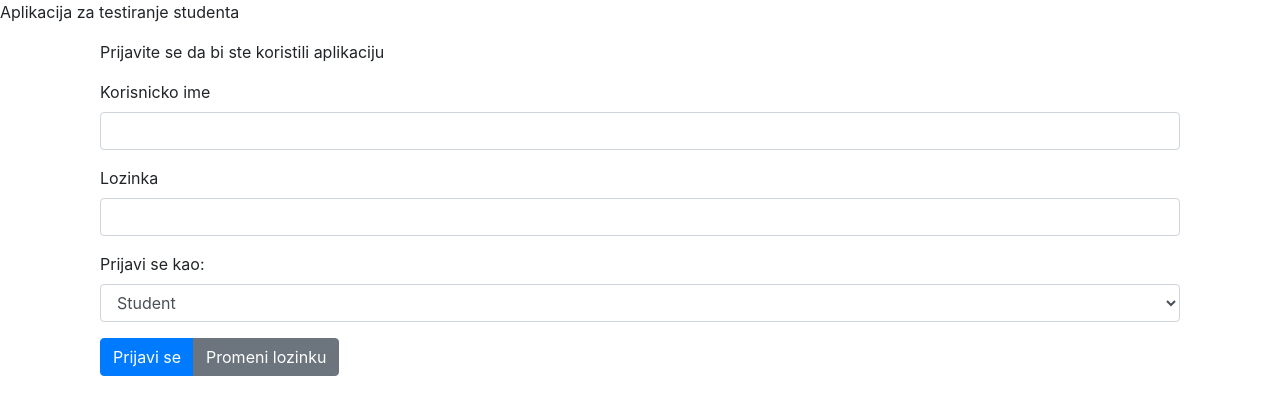
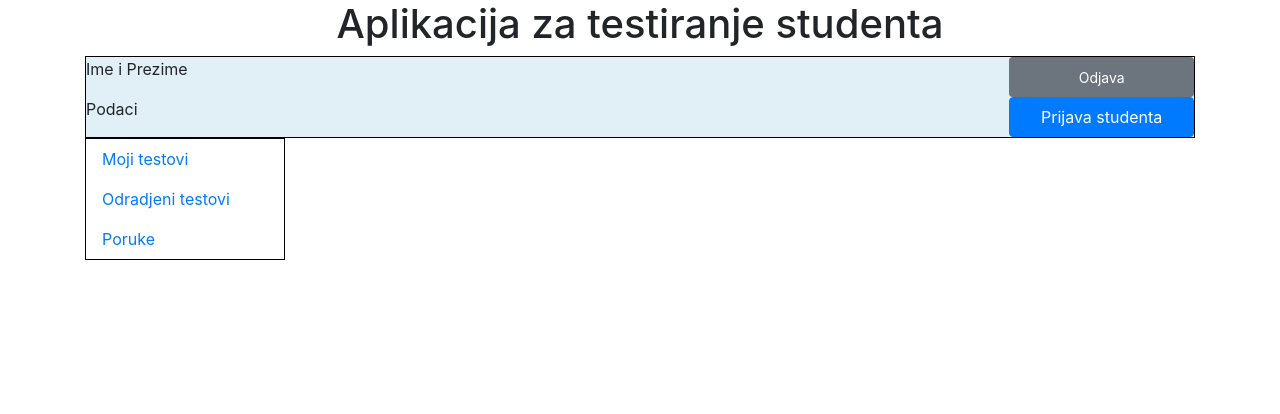
Before and after one commit to MarkoMom96/ProjectForSchoolFrontEnd, a React (Create React App) app: page / in a window 1280 px wide. Shown: the top 414 px of the page. Built offline with nearby package versions, Linux system fonts and the light colour scheme.

Commit message:
Implement Header, Banner and Sidebar components

```diff
--- a/src/components/App/App.css
+++ b/src/components/App/App.css
@@ -0,0 +1,24 @@
+ul{
+  border: black solid 1px;
+  width: 200px;
+  height: 100%;
+
+}
+
+li:hover {
+  background-color:#007BFF;
+
+}
+.headerName {
+  font-size: 30px;
+}
+.headerBttn{
+  float: right;
+}
+.banner {
+  border : black solid 1px;
+  background-color: #e1f0f7;
+}
+.mainWindow{
+  background-color: #e1f0f7;
+}
--- a/src/components/App/App.tsx
+++ b/src/components/App/App.tsx
@@ -4,12 +4,27 @@ import { Container } from 'react-bootstrap';
 import {faHome} from "@fortawesome/free-solid-svg-icons";
 import { FontAwesomeIcon } from "@fortawesome/react-fontawesome";
 import { Login } from '../Login/login';
+import { SideBar } from '../Sidebar/Sidebar';
+import { Header } from '../Header/header';
+
 
 function App() {
   return (
-    <Container>
-      <Login></Login>
-    </Container>
+      <Container>
+        <Header></Header>
+        <div className="row no-gutters">
+
+          <div className="col-sm-">
+            <SideBar></SideBar>
+          </div>
+
+          <div className="col">
+
+          </div>
+        </div>
+      </Container>
+
+
   );
 }
 export default App;
--- /dev/null
+++ b/src/components/AppBanner/banner.tsx
@@ -0,0 +1,13 @@
+import React from "react";
+
+
+export class Banner extends React.Component{
+    render(){
+        return(
+            <div>
+                <h1>Aplikacija za testiranje studenta</h1>
+            </div>
+
+        )
+    }
+}
--- a/src/components/Header/Header.tsx
+++ b/src/components/Header/Header.tsx
@@ -1,13 +1,31 @@
 import React from "react";
+import { Button, Container, TabContainer } from "react-bootstrap";
+
+export class Header extends React.Component {
+
+  render(){
+    return(
+      <div className="banner">
+
+        <div className="row justify-content-between no-gutters">
+          <p className="col-10 ">Ime i Prezime</p>
+          <button className="btn btn-secondary btn-sm col-2">Odjava</button>
+        </div>
+        <div className="row no-gutters">
+          <p className="col-10 ">Podaci</p>
+          <button className="btn btn-primary col-2">Prijava studenta</button>
+        </div>
+
+      </div>
 
 
-export class Header extends React.Component{
-    render(){
-        return(
-            <div >
-                <p>Aplikacija za testiranje studenta</p>
-            </div>
 
-        )
-    }
+
+
+
+
+
+
+    )
+  }
 }
--- /dev/null
+++ b/src/components/Sidebar/Sidebar.tsx
@@ -0,0 +1,29 @@
+import React from "react";
+
+export class SideBar extends React.Component {
+  render(){
+    return(
+      <nav>
+        <ul className=" nav flex-column">
+          <li className="nav-item">
+            <a className="nav-link active" href="#">Moji testovi</a>
+          </li>
+          <li className="nav-item">
+            <a className="nav-link" href="#">Odradjeni testovi</a>
+          </li>
+          <li className="nav-item">
+            <a className="nav-link" href="#">Poruke</a>
+          </li>
+        </ul>
+
+
+      </nav>
+    )
+
+
+  }
+
+
+
+
+}
--- a/src/index.css
+++ b/src/index.css
@@ -12,6 +12,7 @@ code {
     monospace;
 }
 
-header > p {
-  background-color: blue;
+h1 {
+  text-align: center;
+  margin-bottom: 50px;
 }
--- a/src/index.tsx
+++ b/src/index.tsx
@@ -8,12 +8,14 @@ import 'jquery/dist/jquery.js';
 import "popper.js/dist/popper.js";
 import "bootstrap/dist/js/bootstrap.min.js"
 import "@fortawesome/fontawesome-free/css/fontawesome.min.css";
-import { Header } from './components/Header/Header';
+import { Banner } from "./components/AppBanner/banner";
+
+
 
 
 ReactDOM.render(
   <React.StrictMode>
-    <Header></Header>
+    <Banner></Banner>
     <App />
   </React.StrictMode>,
   document.getElementById('root')
```
Also changed, not shown: 1 other file (tests, documents, lock files or other folders).
